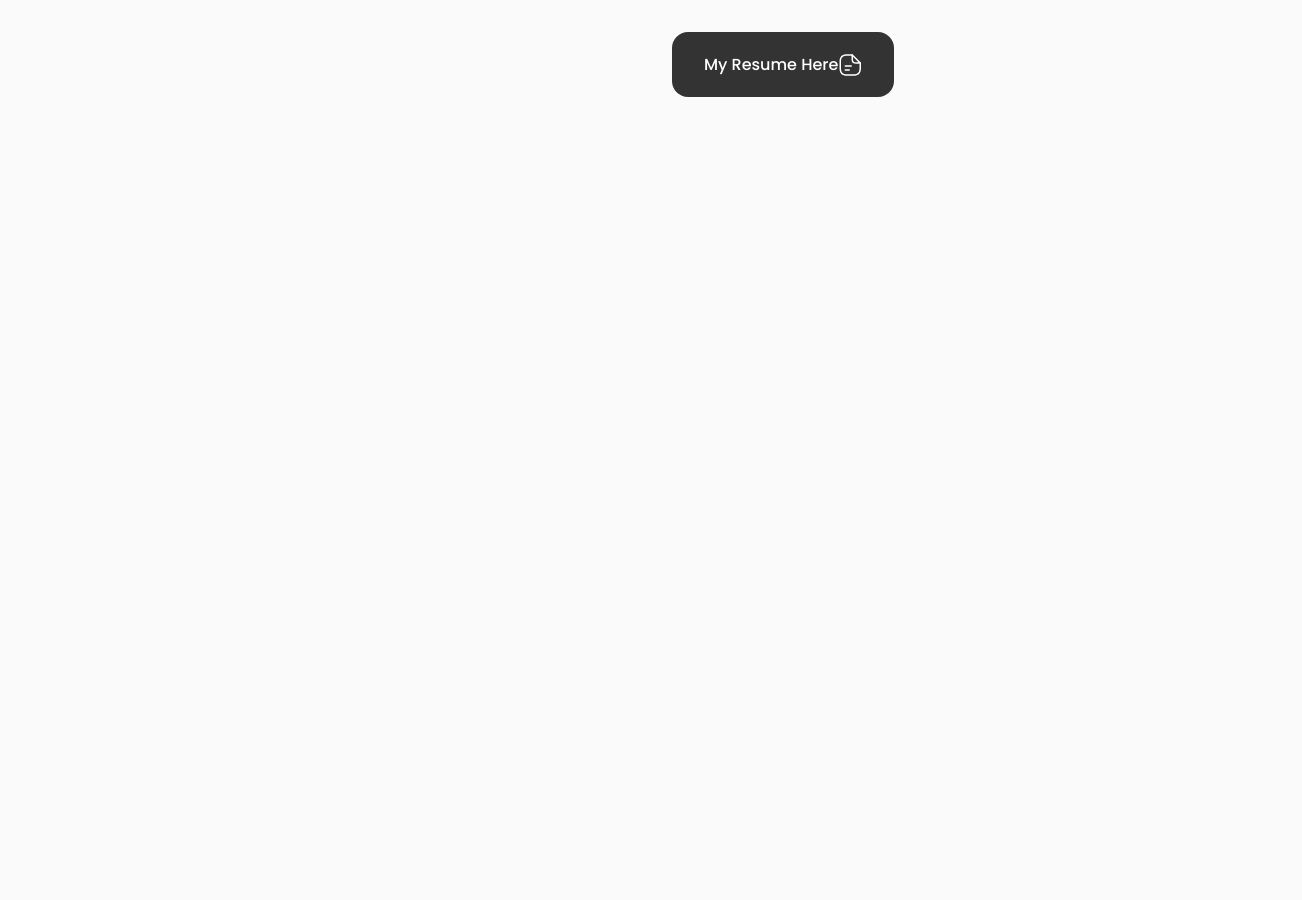
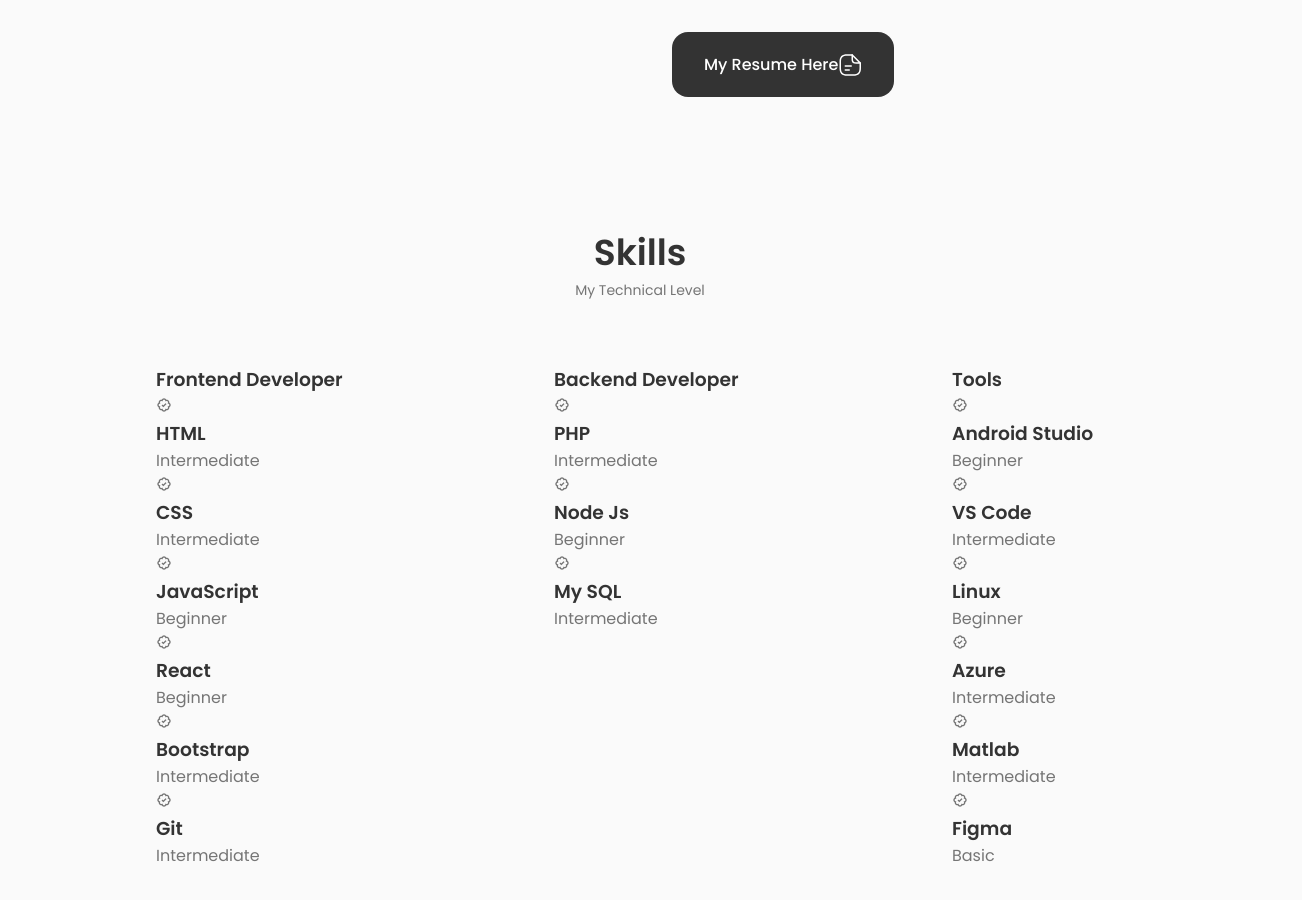
Before and after one commit to Narongsakkaewp/react-portfoilo, a React (Create React App) app: page / in a window 1280 px wide. Shown: the part 1660-2560 px from the top of the page, 1302 px wide, since content can reach past the window. Before the commit the page ends 1789 px from the top, so only its background shows below. Built offline with nearby package versions, Linux system fonts and the light colour scheme.

Commit message:
หน้า skill เหลือทำ css

```diff
--- a/src/App.js
+++ b/src/App.js
@@ -3,6 +3,7 @@
 import Header from './components/header/header'
 import Home from './components/home/Home'
 import About from './components/about/About'
+import Skills from './components/skills/skills';
 
 const App = () => {
   return (
@@ -12,6 +13,7 @@
     <main className='main'>
       <Home />
       <About />
+      <Skills />
     </main>
     </>
   )
--- /dev/null
+++ b/src/components/skills/Backend.jsx
@@ -0,0 +1,41 @@
+import React from 'react'
+
+const Backend = () => {
+  return (
+    <div className="skills__content">
+    <h3 className="skills__title">Backend Developer</h3>
+
+    <div className="skills__box">
+        <div className="skills__group">
+            <div className="skills__data">
+            <i class='bx bx-badge-check' ></i>
+            <div>
+                <h3 className="skills__name">PHP</h3>
+                <span className="skills__level">Intermediate</span>
+            </div>
+            </div>
+
+            <div className="skills__data">
+            <i class='bx bx-badge-check' ></i>
+            <div>
+                <h3 className="skills__name">Node Js</h3>
+                <span className="skills__level">Beginner</span>
+            </div>
+            </div>
+
+            <div className="skills__data">
+            <i class='bx bx-badge-check' ></i>
+
+            <div>
+                <h3 className="skills__name">My SQL</h3>
+                <span className="skills__level">Intermediate</span>
+            </div>
+            </div>
+
+        </div>
+    </div>
+</div>
+  )
+}
+
+export default Backend
--- /dev/null
+++ b/src/components/skills/Frontend.jsx
@@ -0,0 +1,65 @@
+import React from 'react'
+
+const Frontend = () => {
+  return (
+    <div className="skills__content">
+        <h3 className="skills__title">Frontend Developer</h3>
+
+        <div className="skills__box">
+            <div className="skills__group">
+                <div className="skills__data">
+                <i class='bx bx-badge-check' ></i>
+                <div>
+                    <h3 className="skills__name">HTML</h3>
+                    <span className="skills__level">Intermediate</span>
+                </div>
+                </div>
+
+                <div className="skills__data">
+                <i class='bx bx-badge-check' ></i>
+                <div>
+                    <h3 className="skills__name">CSS</h3>
+                    <span className="skills__level">Intermediate</span>
+                </div>
+                </div>
+
+                <div className="skills__data">
+                <i class='bx bx-badge-check' ></i>
+                <div>
+                    <h3 className="skills__name">JavaScript</h3>
+                    <span className="skills__level">Beginner</span>
+                </div>
+                </div>
+            </div>
+
+            <div className="skills__group">
+                <div className="skills__data">
+                <i class='bx bx-badge-check' ></i>
+                <div>
+                    <h3 className="skills__name">React</h3>
+                    <span className="skills__level">Beginner</span>
+                </div>
+                </div>
+
+                <div className="skills__data">
+                <i class='bx bx-badge-check' ></i>
+                <div>
+                    <h3 className="skills__name">Bootstrap</h3>
+                    <span className="skills__level">Intermediate</span>
+                </div>
+                </div>
+
+                <div className="skills__data">
+                <i class='bx bx-badge-check' ></i>
+                <div>
+                    <h3 className="skills__name">Git</h3>
+                    <span className="skills__level">Intermediate</span>
+                </div>
+                </div>
+            </div>
+        </div>
+    </div>
+  )
+}
+
+export default Frontend
--- /dev/null
+++ b/src/components/skills/Tools.jsx
@@ -0,0 +1,65 @@
+import React from 'react'
+
+const Tools = () => {
+  return (
+    <div className="skills__content">
+    <h3 className="skills__title">Tools</h3>
+
+    <div className="skills__box">
+        <div className="skills__group">
+            <div className="skills__data">
+            <i class='bx bx-badge-check' ></i>
+            <div>
+                <h3 className="skills__name">Android Studio</h3>
+                <span className="skills__level">Beginner</span>
+            </div>
+            </div>
+
+            <div className="skills__data">
+            <i class='bx bx-badge-check' ></i>
+            <div>
+                <h3 className="skills__name">VS Code</h3>
+                <span className="skills__level">Intermediate</span>
+            </div>
+            </div>
+
+            <div className="skills__data">
+            <i class='bx bx-badge-check' ></i>
+            <div>
+                <h3 className="skills__name">Linux</h3>
+                <span className="skills__level">Beginner</span>
+            </div>
+            </div>
+        </div>
+
+        <div className="skills__group">
+            <div className="skills__data">
+            <i class='bx bx-badge-check' ></i>
+            <div>
+                <h3 className="skills__name">Azure</h3>
+                <span className="skills__level">Intermediate</span>
+            </div>
+            </div>
+
+            <div className="skills__data">
+            <i class='bx bx-badge-check' ></i>
+            <div>
+                <h3 className="skills__name">Matlab</h3>
+                <span className="skills__level">Intermediate</span>
+            </div>
+            </div>
+
+            <div className="skills__data">
+            <i class='bx bx-badge-check' ></i>
+            <div>
+                <h3 className="skills__name">Figma</h3>
+                <span className="skills__level">Basic</span>
+            </div>
+            </div>
+        </div>
+    </div>
+</div>
+  )
+}
+
+export default Tools
--- /dev/null
+++ b/src/components/skills/skills.css
@@ -0,0 +1,5 @@
+.skills__container {
+    grid-template-columns: repeat(3, 350px);
+    column-gap: 3rem;
+    justify-self: center;
+}
--- /dev/null
+++ b/src/components/skills/skills.jsx
@@ -0,0 +1,22 @@
+import React from 'react'
+import './skills.css'
+import Backend from './Backend'
+import Frontend from './Frontend'
+import Tools from './Tools'
+
+const Skills = () => {
+  return (
+    <section className="skills section" id="skills">
+        <h2 className="section__title" style={{textAlign: "center",margin: "0 auto"}}>Skills</h2>
+        <span className="section__subtitle">My Technical Level</span>
+
+        <div className="skills__container container grid">
+            <Frontend/>
+            <Backend/>
+            <Tools/>
+        </div>
+    </section>
+  )
+}
+
+export default Skills
```
